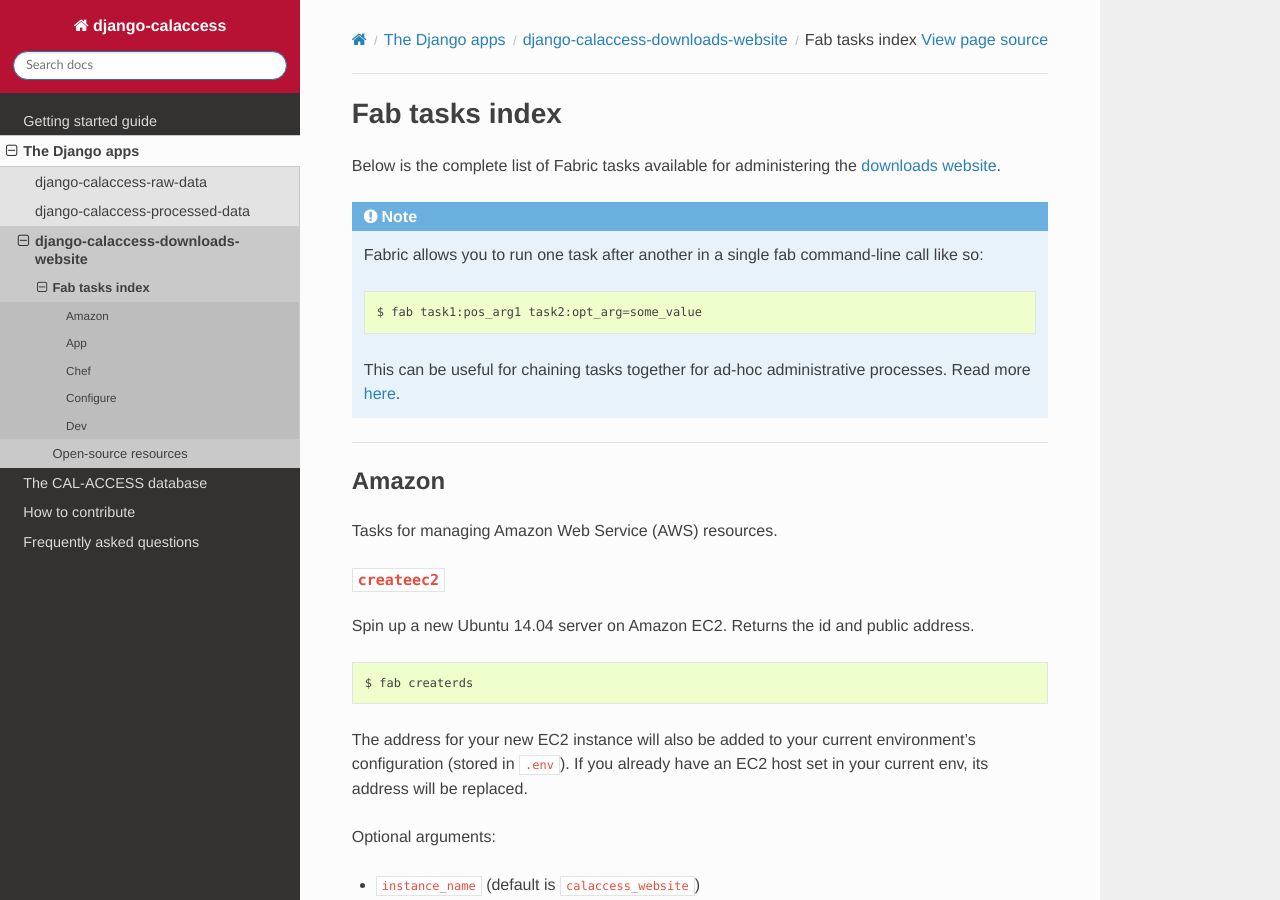
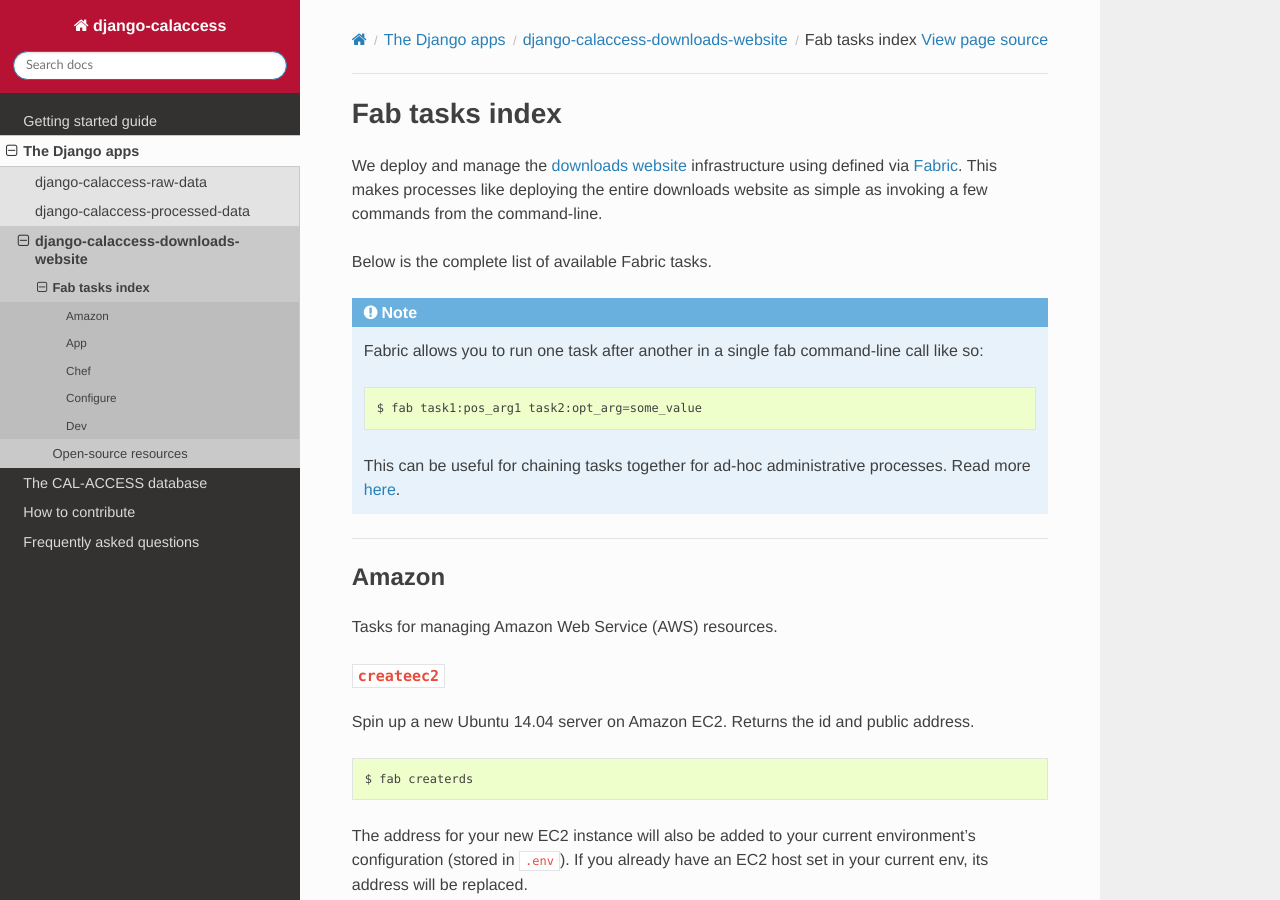
Before and after one commit to palewire/django-calaccess-technical-documentation, a Sphinx documentation site: the page built from docs/apps/calaccess_downloads_site/fab-task-index.rst, in a window 1280 px wide and 900 px high. Built offline with Sphinx 7.4.7 and the Read the Docs theme 2.0.0, drawn with Linux system fonts in a browser that asks for light colours.

Commit message:
Move verbose intro

```diff
--- a/docs/apps/calaccess_downloads_site/fab-task-index.rst
+++ b/docs/apps/calaccess_downloads_site/fab-task-index.rst
@@ -1,7 +1,9 @@
 Fab tasks index
 ===============
 
-Below is the complete list of Fabric tasks available for administering the `downloads website <apps/calaccess_downloads_site.html>`_.
+We deploy and manage the `downloads website <apps/calaccess_downloads_site.html>`_ infrastructure using defined via `Fabric <http://www.fabfile.org/>`_. This makes processes like deploying the entire downloads website as simple as invoking a few commands from the command-line.
+
+Below is the complete list of available Fabric tasks.
 
 .. Note::
 
```
